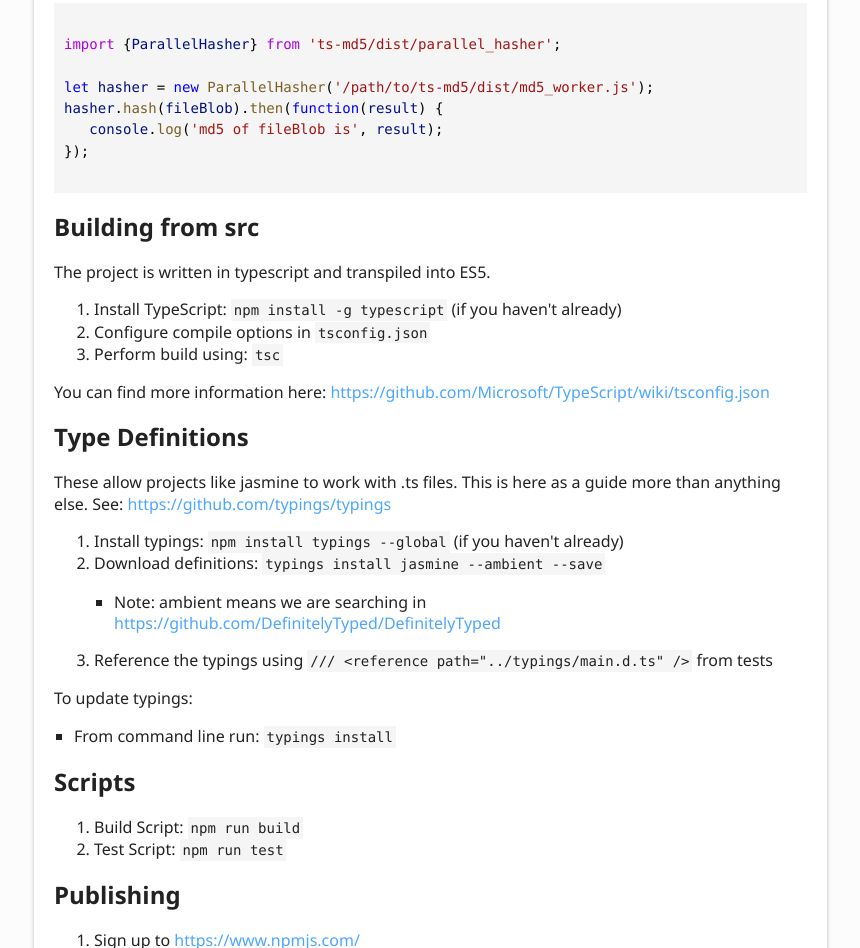
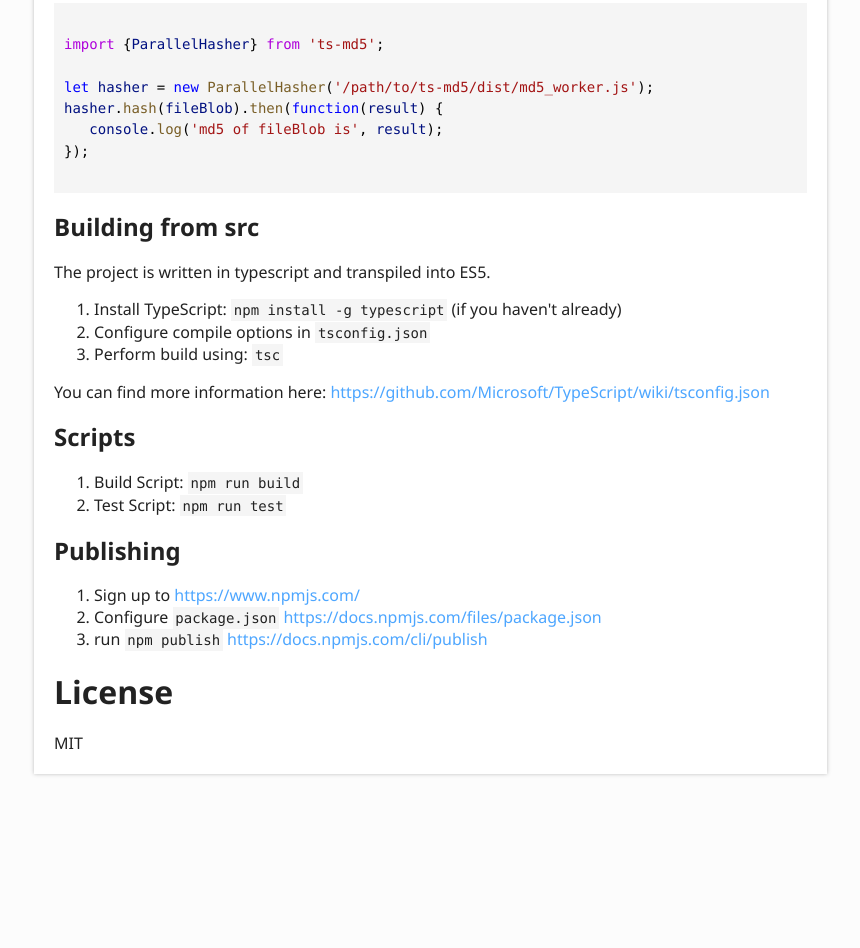
Before and after one commit to cotag/ts-md5, a plain HTML site: page index.html in a window 1280 px wide. Shown: the part 1401-2349 px from the top of the page, without its empty margins (6-866 px from the left). Drawn offline with Linux system fonts and the light colour scheme.

Commit message:
Automated deployment: Tue Aug 16 04:09:18 UTC 2022 8bc111da93dce22df14770fcf1f6c8ff46f33969

```diff
--- a/index.html
+++ b/index.html
@@ -34,7 +34,7 @@
 </a>
 <ol>
 <li>Import the class<ul>
-<li><code>import {Md5} from &#39;ts-md5/dist/md5&#39;;</code></li>
+<li><code>import {Md5} from &#39;ts-md5&#39;;</code></li>
 </ul>
 </li>
 <li>Hash some things<ul>
@@ -54,7 +54,7 @@
 </a>
 <p>NOTE:: You have to make sure <code>ts-md5/dist/md5_worker.js</code> is made available in your build so it can be accessed directly by a browser
 It should always remain as a seperate file.</p>
-<pre><code class="language-typescript"><br/><span class="hl-6">import</span><span class="hl-1"> {</span><span class="hl-0">ParallelHasher</span><span class="hl-1">} </span><span class="hl-6">from</span><span class="hl-1"> </span><span class="hl-5">&#39;ts-md5/dist/parallel_hasher&#39;</span><span class="hl-1">;</span><br/><br/><span class="hl-2">let</span><span class="hl-1"> </span><span class="hl-0">hasher</span><span class="hl-1"> = </span><span class="hl-2">new</span><span class="hl-1"> </span><span class="hl-3">ParallelHasher</span><span class="hl-1">(</span><span class="hl-5">&#39;/path/to/ts-md5/dist/md5_worker.js&#39;</span><span class="hl-1">);</span><br/><span class="hl-0">hasher</span><span class="hl-1">.</span><span class="hl-3">hash</span><span class="hl-1">(</span><span class="hl-0">fileBlob</span><span class="hl-1">).</span><span class="hl-3">then</span><span class="hl-1">(</span><span class="hl-2">function</span><span class="hl-1">(</span><span class="hl-0">result</span><span class="hl-1">) {</span><br/><span class="hl-1">   </span><span class="hl-0">console</span><span class="hl-1">.</span><span class="hl-3">log</span><span class="hl-1">(</span><span class="hl-5">&#39;md5 of fileBlob is&#39;</span><span class="hl-1">, </span><span class="hl-0">result</span><span class="hl-1">);</span><br/><span class="hl-1">});</span><br/>
+<pre><code class="language-typescript"><br/><span class="hl-6">import</span><span class="hl-1"> {</span><span class="hl-0">ParallelHasher</span><span class="hl-1">} </span><span class="hl-6">from</span><span class="hl-1"> </span><span class="hl-5">&#39;ts-md5&#39;</span><span class="hl-1">;</span><br/><br/><span class="hl-2">let</span><span class="hl-1"> </span><span class="hl-0">hasher</span><span class="hl-1"> = </span><span class="hl-2">new</span><span class="hl-1"> </span><span class="hl-3">ParallelHasher</span><span class="hl-1">(</span><span class="hl-5">&#39;/path/to/ts-md5/dist/md5_worker.js&#39;</span><span class="hl-1">);</span><br/><span class="hl-0">hasher</span><span class="hl-1">.</span><span class="hl-3">hash</span><span class="hl-1">(</span><span class="hl-0">fileBlob</span><span class="hl-1">).</span><span class="hl-3">then</span><span class="hl-1">(</span><span class="hl-2">function</span><span class="hl-1">(</span><span class="hl-0">result</span><span class="hl-1">) {</span><br/><span class="hl-1">   </span><span class="hl-0">console</span><span class="hl-1">.</span><span class="hl-3">log</span><span class="hl-1">(</span><span class="hl-5">&#39;md5 of fileBlob is&#39;</span><span class="hl-1">, </span><span class="hl-0">result</span><span class="hl-1">);</span><br/><span class="hl-1">});</span><br/>
 </code></pre>
 
 <a href="#building-from-src" id="building-from-src" style="color: inherit; text-decoration: none;">
@@ -67,24 +67,6 @@ It should always remain as a seperate file.</p>
 <li>Perform build using: <code>tsc</code></li>
 </ol>
 <p>You can find more information here: <a href="https://github.com/Microsoft/TypeScript/wiki/tsconfig.json">https://github.com/Microsoft/TypeScript/wiki/tsconfig.json</a></p>
-
-<a href="#type-definitions" id="type-definitions" style="color: inherit; text-decoration: none;">
-  <h2>Type Definitions</h2>
-</a>
-<p>These allow projects like jasmine to work with .ts files. This is here as a guide more than anything else.
-See: <a href="https://github.com/typings/typings">https://github.com/typings/typings</a></p>
-<ol>
-<li>Install typings: <code>npm install typings --global</code> (if you haven&#39;t already)</li>
-<li>Download definitions: <code>typings install jasmine --ambient --save</code><ul>
-<li>Note: ambient means we are searching in <a href="https://github.com/DefinitelyTyped/DefinitelyTyped">https://github.com/DefinitelyTyped/DefinitelyTyped</a></li>
-</ul>
-</li>
-<li>Reference the typings using <code>/// &lt;reference path=&quot;../typings/main.d.ts&quot; /&gt;</code> from tests</li>
-</ol>
-<p>To update typings:</p>
-<ul>
-<li>From command line run: <code>typings install</code></li>
-</ul>
 
 <a href="#scripts" id="scripts" style="color: inherit; text-decoration: none;">
   <h2>Scripts</h2>
```
Also changed, not shown: classes/Md5.html (+1 -1 lines), classes/Md5FileHasher.html (+1 -1 lines), classes/ParallelHasher.html (+1 -1 lines), interfaces/HashingResponse.html (+1 -1 lines).
